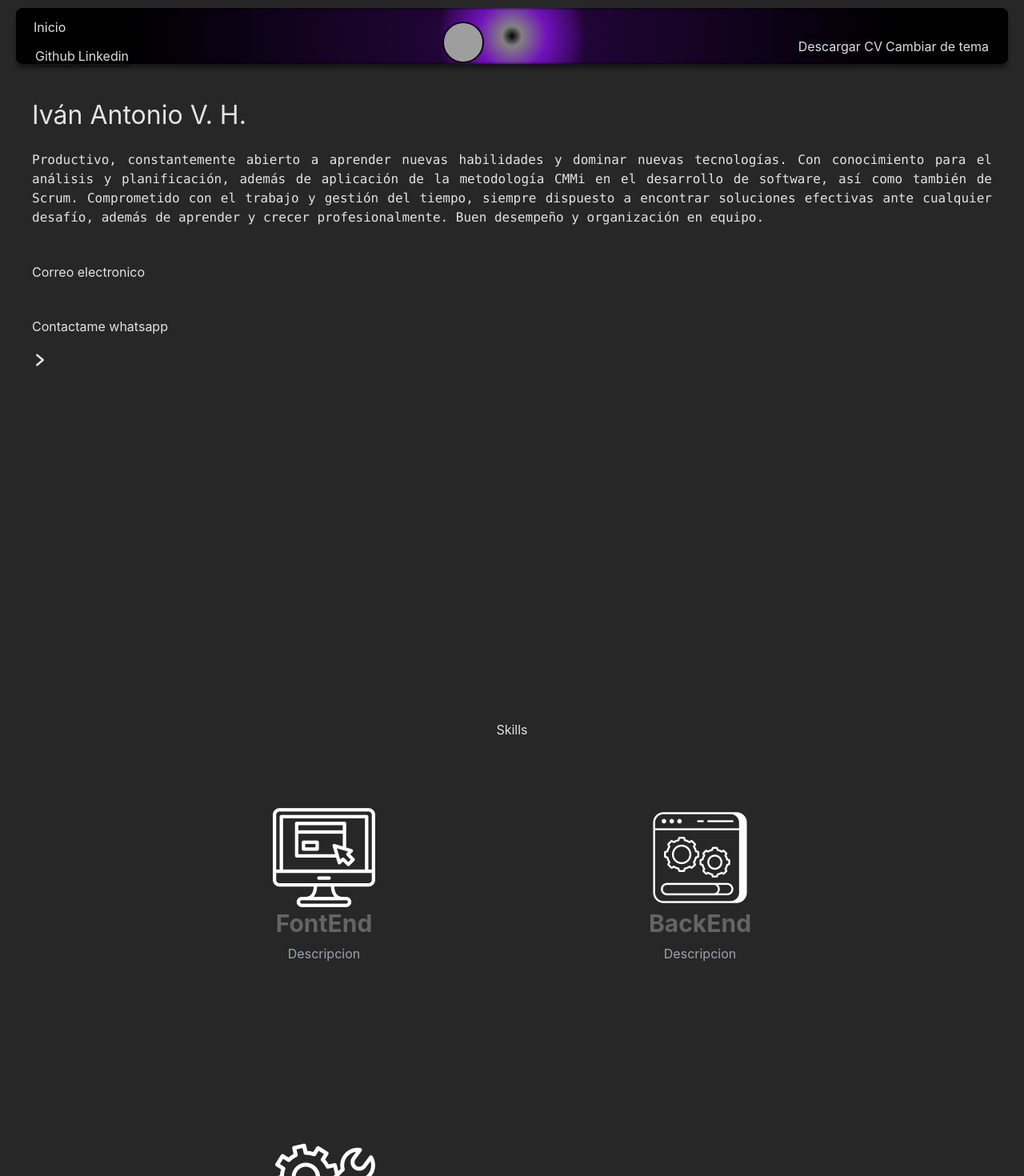
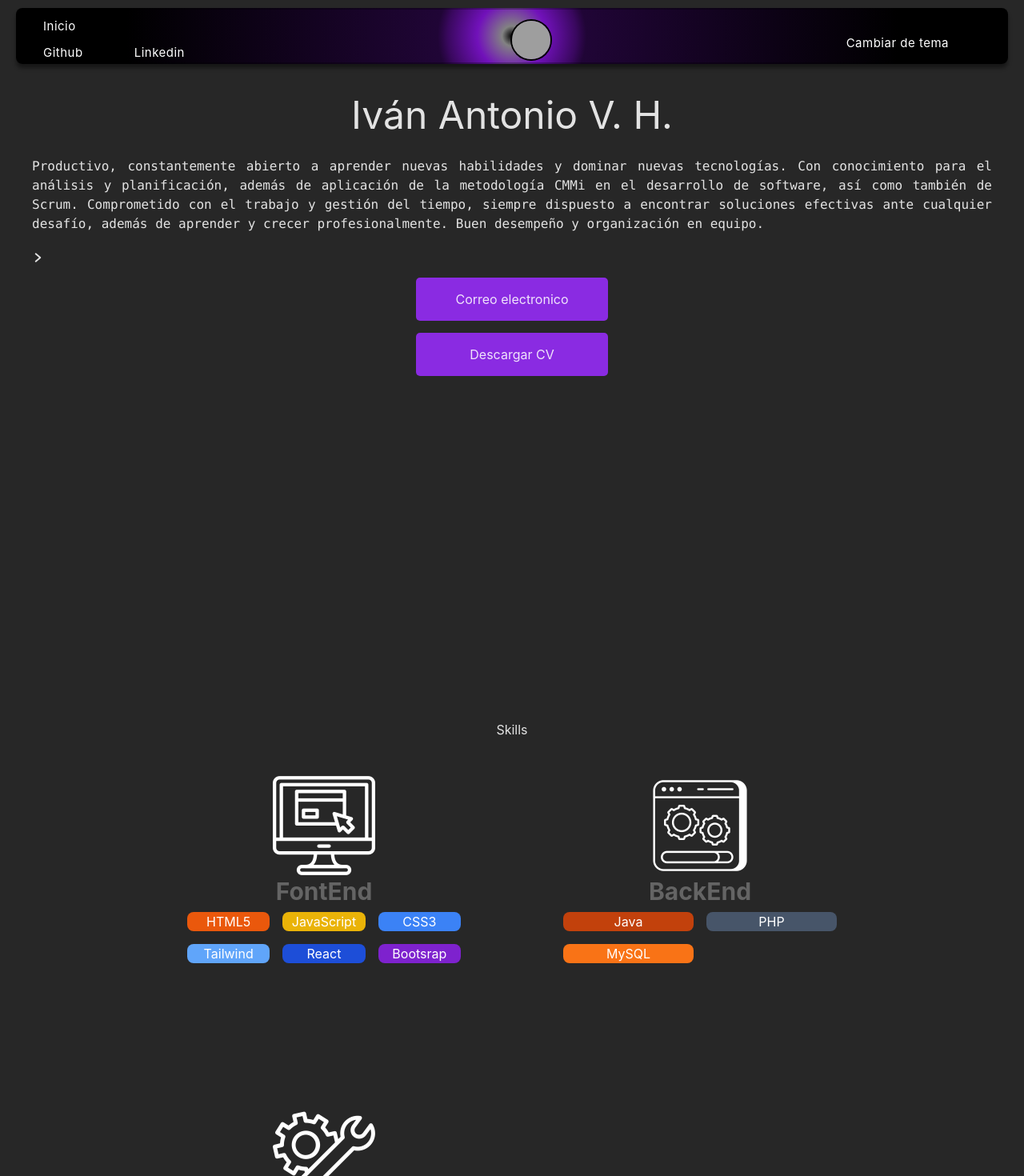
Before and after one commit to IvanVare/ivanwebp-ui, a React (Vite) app: page / in a window 1280 px wide. Shown: the top 1470 px of the page at 80% size. Built offline with nearby package versions, Linux system fonts and the light colour scheme; grey boxes are pictures that could not be loaded.

Commit message:
feature-styles

```diff
--- a/package.json
+++ b/package.json
@@ -12,6 +12,7 @@
   "dependencies": {
     "react": "^18.3.1",
     "react-dom": "^18.3.1",
+    "react-router-dom": "^6.26.1",
     "scrollreveal": "^4.0.9"
   },
   "devDependencies": {
--- a/src/App.jsx
+++ b/src/App.jsx
@@ -1,11 +1,18 @@
 import React from "react";
 import "./App.css";
 import Home from "./pages/Home";
+import NavBarP from "./components/NavBarP";
+import { Route, Routes } from "react-router-dom";
 
 function App() {
   return (
     <>
-      <Home></Home>
+      <Routes>
+        <Route path="/" element={<NavBarP />}>
+          <Route path="/" element={<Home></Home>}></Route>
+          <Route path="/inicio" element={<Home></Home>}></Route>
+        </Route>
+      </Routes>
     </>
   );
 }
--- a/src/components/CardDescription.jsx
+++ b/src/components/CardDescription.jsx
@@ -1,5 +1,6 @@
 import React from "react";
 import "../styles/styleCardDescription.css";
+import "../styles/styleTools.css";
 import iconback from "../assets/images/back.png";
 import iconfront from "../assets/images/front.png";
 import iconherramientas from "../assets/images/herramientas.png";
@@ -18,8 +19,17 @@ export default function CardDescription() {
                 alt=""
               />
             </div>
-            <h3 className="text-3xl font-bold mb-2  ">FontEnd</h3>
-            <p className="text-gray-400">Descripcion</p>
+            <div className="text-3xl font-bold mb-2">
+              <h3>FontEnd</h3>
+            </div>
+            <div className="grid gap-4 grid-cols-3 grid-rows-3  text-white">
+              <span className="bg-orange-600 rounded-lg">HTML5</span>
+              <span className="bg-yellow-500 rounded-lg">JavaScript</span>
+              <span className="bg-blue-500 rounded-lg">CSS3</span>
+              <span className="bg-blue-400 rounded-lg">Tailwind</span>
+              <span className="bg-blue-700 rounded-lg">React</span>
+              <span className="bg-purple-700 rounded-lg">Bootsrap</span>
+            </div>
           </div>
 
           <div className="cardBase">
@@ -30,8 +40,14 @@ export default function CardDescription() {
                 alt=""
               />
             </div>
-            <h3 className="text-3xl font-bold mb-2  ">BackEnd</h3>
-            <p className="text-gray-400">Descripcion</p>
+            <div className="text-3xl font-bold mb-2">
+              <h3>BackEnd</h3>
+            </div>
+            <div className="grid gap-4 grid-cols-2 grid-rows-3  text-white">
+              <span className="bg-orange-700 rounded-lg">Java</span>
+              <span className="bg-slate-600 rounded-lg">PHP</span>
+              <span className="bg-orange-500 rounded-lg">MySQL</span>
+            </div>
           </div>
 
           <div className="cardBase">
@@ -43,7 +59,12 @@ export default function CardDescription() {
               />
             </div>
             <h3 className="text-3xl font-bold mb-2  ">Herramientas</h3>
-            <p className="text-gray-400">Descripcion</p>
+            <div className="grid sm:gap-4 sm:grid-cols-2 sm:grid-rows-3  text-white">
+              <span className="bg-blue-600 rounded-lg">VisualStudio</span>
+              <span className="bg-pink-500 rounded-lg">Intellij</span>
+              <span className="bg-gray-500 rounded-lg">Netbeans</span>
+              <span className="bg-purple-800 rounded-lg">GitHub</span>
+            </div>
           </div>
         </div>
       </div>
--- a/src/components/Description.jsx
+++ b/src/components/Description.jsx
@@ -7,10 +7,10 @@ export default function Description() {
       <div className="min-h-screen ">
         <div>
           <div>
-            <div className="appcontent-section">
+            <div className="appcontent-section text-center">
               <div className="text-container">
-                <h2>Iván Antonio V. H.</h2>
-                <p className="text-justify font-mono">
+                <span className="text-5xl">Iván Antonio V. H.</span>
+                <p className="text-justify font-mono my-7">
                   Productivo, constantemente abierto a aprender nuevas
                   habilidades y dominar nuevas tecnologías. Con conocimiento
                   para el análisis y planificación, además de aplicación de la
@@ -20,13 +20,8 @@ export default function Description() {
                   ante cualquier desafío, además de aprender y crecer
                   profesionalmente. Buen desempeño y organización en equipo.
                 </p>
-                <br />
-                <p>Correo electronico</p>
-                <br />
-                <p>Contactame whatsapp</p>
-                <a href="/leadership-team" className="link"></a>
                 <svg
-                  width="20"
+                  width="15"
                   height="20"
                   viewBox="0 0 16 16"
                   fill="none"
@@ -40,6 +35,13 @@ export default function Description() {
                     strokeLinejoin="round"
                   />
                 </svg>
+
+                <div>
+                  <div className="container-button ">Correo electronico</div>
+                  <div className="container-button">Descargar CV</div>
+                </div>
+
+                <a href="/leadership-team" className="link"></a>
               </div>
               <div className="image-container"></div>
             </div>
--- a/src/components/NavBarP.jsx
+++ b/src/components/NavBarP.jsx
@@ -1,5 +1,6 @@
 import React from "react";
 import "../styles/styleNavBar.css";
+import { NavLink, Outlet } from "react-router-dom";
 export default function NavBarP() {
   return (
     <>
@@ -8,12 +9,14 @@ export default function NavBarP() {
           <div className="navBar">
             <ul>
               <li>
-                <div>Inicio</div>
+                <NavLink to="/inicio">Inicio</NavLink>
                 <li>
-                  <button>Github</button>
+                  <NavLink to="https://github.com/IvanVare">Github</NavLink>
                 </li>
                 <li>
-                  <button>Linkedin</button>
+                  <NavLink to="https://www.linkedin.com/in/iv%C3%A1n-varela-hern/">
+                    Linkedin
+                  </NavLink>
                 </li>
               </li>
               <li>
@@ -23,15 +26,15 @@ export default function NavBarP() {
                 ></img>
               </li>
               <li>
-                <button>Descargar CV</button>
                 <li>
-                  <button>Cambiar de tema</button>
+                  <a>Cambiar de tema</a>
                 </li>
               </li>
             </ul>
           </div>
         </nav>
       </div>
+      <Outlet />
     </>
   );
 }
--- /dev/null
+++ b/src/components/skill.jsx
@@ -0,0 +1,15 @@
+import React from "react";
+
+export default function skill() {
+  return (
+    <>
+      <div className="text-gray-400 grid grid-cols-3 ">
+        <p className="border">HTML5</p>
+        <p className="border">HTML5</p>
+        <p className="border">HTML5</p>
+        <p className="border">HTML5</p>
+        <p className="border">HTML5</p>
+      </div>
+    </>
+  );
+}
--- /dev/null
+++ b/src/data/skills.json
@@ -0,0 +1,6 @@
+[
+  {
+    "id": 1,
+    "title": "HTML"
+  }
+]
--- a/src/main.jsx
+++ b/src/main.jsx
@@ -1,10 +1,13 @@
-import { StrictMode } from 'react'
-import { createRoot } from 'react-dom/client'
-import App from './App.jsx'
-import './index.css'
+import React from "react";
+import ReactDOM from "react-dom/client";
+import { BrowserRouter } from "react-router-dom";
+import App from "./App.jsx";
+import "./index.css";
 
-createRoot(document.getElementById('root')).render(
-  <StrictMode>
-    <App />
-  </StrictMode>,
-)
+ReactDOM.createRoot(document.getElementById("root")).render(
+  <React.StrictMode>
+    <BrowserRouter>
+      <App></App>
+    </BrowserRouter>
+  </React.StrictMode>
+);
--- a/src/pages/Home.jsx
+++ b/src/pages/Home.jsx
@@ -22,7 +22,6 @@ export default function Home() {
   });
   return (
     <>
-      <NavBarP></NavBarP>
       <Description></Description>
       <CardDescription></CardDescription>
       <CardProject />
--- a/src/styles/styleDescription.css
+++ b/src/styles/styleDescription.css
@@ -26,3 +26,33 @@
   font-size: 1rem;
   margin-bottom: 20px;
 }
+
+.container-button {
+  background-color: blueviolet;
+  align-items: center;
+  padding: 15px;
+  border-radius: 5px;
+  margin: 10px auto; /* Centrando en pantalla */
+}
+
+/* Para pantallas medianas (mínimo 768px) */
+@media (min-width: 801px) {
+  .container-button {
+    margin: 15px 40%; /* Ajusta el margen según el tamaño de pantalla */
+  }
+}
+
+/* Para pantallas pequeñas (mínimo 640px) */
+@media (max-width: 800px) {
+  .container-button {
+    margin: 15px 30%; /* Ajusta el margen según el tamaño de pantalla */
+  }
+}
+
+.container-button:hover {
+  background-color: rgb(157, 92, 218);
+}
+
+.container-button:hover:active {
+  background-color: rgb(255, 0, 0);
+}
--- a/src/styles/styleNavBar.css
+++ b/src/styles/styleNavBar.css
@@ -25,12 +25,6 @@
   height: 70px;
   z-index: 1000;
   box-shadow: 0px 5px 5px hsla(0, 0%, 0%, 0.432);
-}
-
-button {
-  border: 2px solid hsla(0, 0%, 0%, 0.302);
-  border-radius: 8px;
-  background-color: #ca0909;
 }
 
 ul {
--- /dev/null
+++ b/src/styles/styleTools.css
@@ -0,0 +1,5 @@
+.container-tool {
+  position: relative;
+  background-color: rgb(216, 86, 0);
+  border: 2px solid #ffffff;
+}
```
Also changed, not shown: 1 other file (tests, documents, lock files or other folders).
